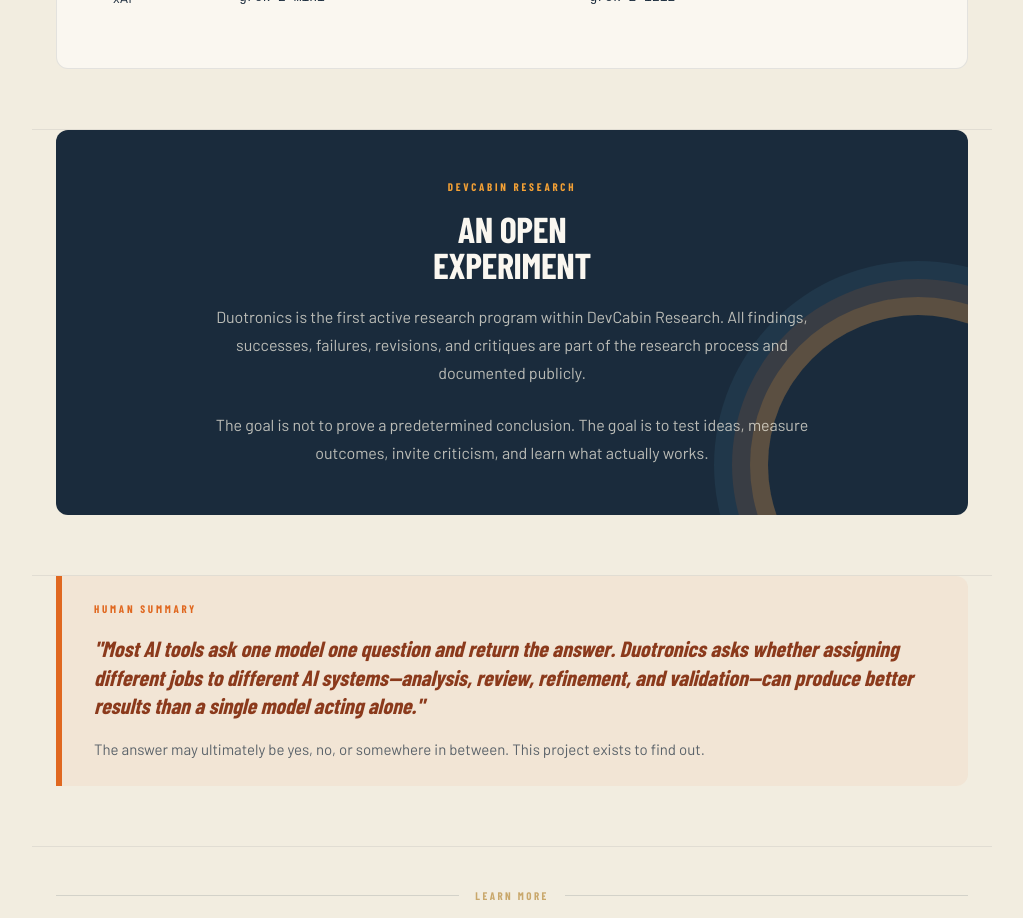
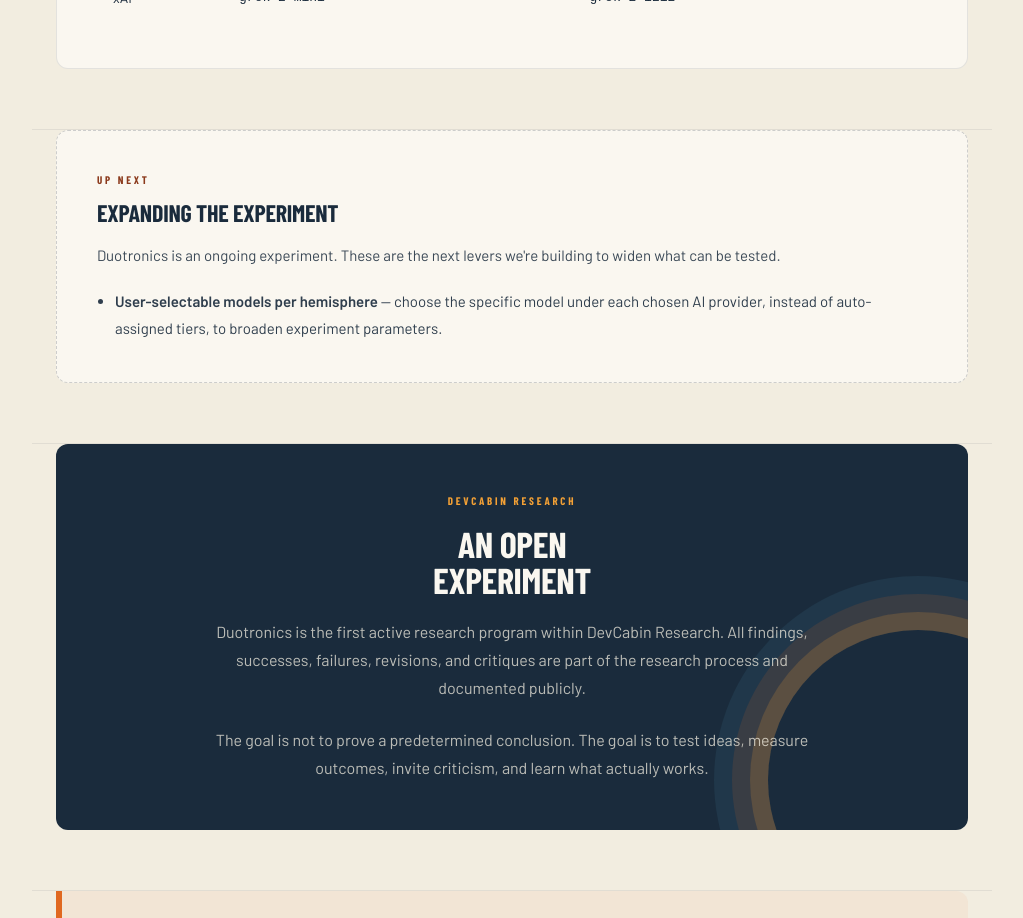
Before and after one commit to DevCabin/duotronics, a Next.js app: page /about in a window 1280 px wide. Shown: the part 1900-2818 px from the top of the page, without its empty margins (128-1151 px from the left). Built offline with nearby package versions, Linux system fonts and the light colour scheme; a web font is replaced by a local one.

Commit message:
feat: about page up next section + clean changelog

```diff
--- /dev/null
+++ b/app/about/UpNext.tsx
@@ -0,0 +1,62 @@
+export default function UpNext() {
+  return (
+    <section style={{
+      padding: '0 24px 60px',
+      maxWidth: 960,
+      margin: '0 auto',
+      position: 'relative',
+      zIndex: 1
+    }}>
+      <div style={{
+        background: 'var(--offwhite)',
+        borderRadius: 'var(--radius-lg)',
+        padding: '40px',
+        border: '1px dashed rgba(26,43,60,0.2)',
+        position: 'relative'
+      }}>
+        <span style={{
+          fontFamily: 'var(--font-display)',
+          fontSize: 11,
+          fontWeight: 700,
+          letterSpacing: '0.25em',
+          textTransform: 'uppercase',
+          color: 'var(--rust)',
+          display: 'block',
+          marginBottom: 12
+        }}>Up Next</span>
+        <h2 style={{
+          fontFamily: 'var(--font-display)',
+          fontSize: 24,
+          fontWeight: 900,
+          textTransform: 'uppercase',
+          color: 'var(--navy)',
+          marginBottom: 16,
+          lineHeight: 1.1
+        }}>Expanding the experiment</h2>
+        <p style={{
+          fontSize: 15,
+          lineHeight: 1.7,
+          color: 'var(--navy)',
+          opacity: 0.85,
+          fontFamily: 'var(--font-body)',
+          marginBottom: 20
+        }}>
+          Duotronics is an ongoing experiment. These are the next levers we're building to widen what can be tested.
+        </p>
+        <ul style={{
+          margin: 0,
+          paddingLeft: 18,
+          fontFamily: 'var(--font-body)',
+          fontSize: 15,
+          lineHeight: 1.8,
+          color: 'var(--navy)',
+          opacity: 0.9
+        }}>
+          <li>
+            <strong>User-selectable models per hemisphere</strong> — choose the specific model under each chosen AI provider, instead of auto-assigned tiers, to broaden experiment parameters.
+          </li>
+        </ul>
+      </div>
+    </section>
+  )
+}
--- a/app/about/page.tsx
+++ b/app/about/page.tsx
@@ -1,4 +1,5 @@
 import ModelStrategy from "./ModelStrategy"
+import UpNext from "./UpNext"
 export default function AboutPage() {
   return (
     <div style={{ minHeight: '100vh', background: 'var(--cream)', position: 'relative', overflow: 'hidden' }}>
@@ -304,6 +305,8 @@
 
       <ModelStrategy />
 
+      <UpNext />
+
       {/* Research Context Card */}
       <section style={{
         padding: '0 24px 60px',
```
Also changed, not shown: 1 other file (tests, documents, lock files or other folders).
